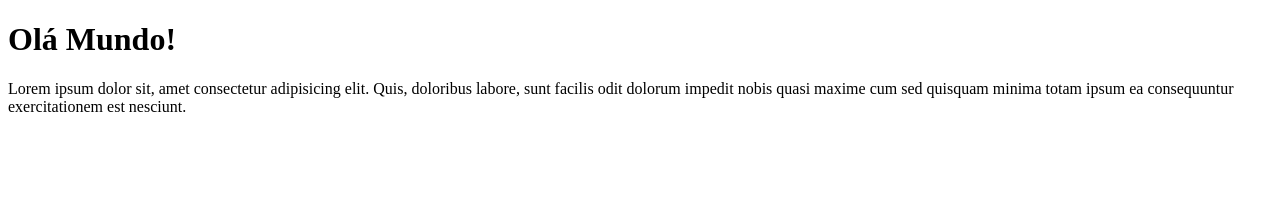
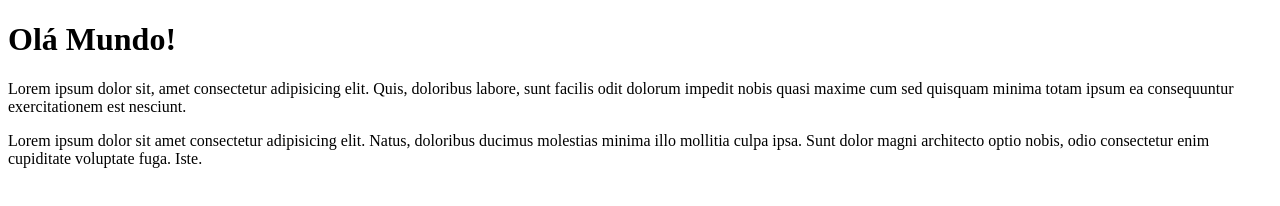
Before and after one commit to Aspori/Ola-Mundo, a plain HTML site: page site-exemplo/index.html in a window 1280 px wide. Drawn offline with Linux system fonts and the light colour scheme.

Commit message:
Teste de atalho
adicionei

```diff
--- a/site-exemplo/index.html
+++ b/site-exemplo/index.html
@@ -10,5 +10,7 @@
     <p>
         Lorem ipsum dolor sit, amet consectetur adipisicing elit. Quis, doloribus labore, sunt facilis odit dolorum impedit nobis quasi maxime cum sed quisquam minima totam ipsum ea consequuntur exercitationem est nesciunt.
     </p>
+    <p>Lorem ipsum dolor sit amet consectetur adipisicing elit. Natus, doloribus ducimus molestias minima illo mollitia culpa ipsa. Sunt dolor magni architecto optio nobis, odio consectetur enim cupiditate voluptate fuga. Iste.
+    </p>
 </body>
 </html>
```
